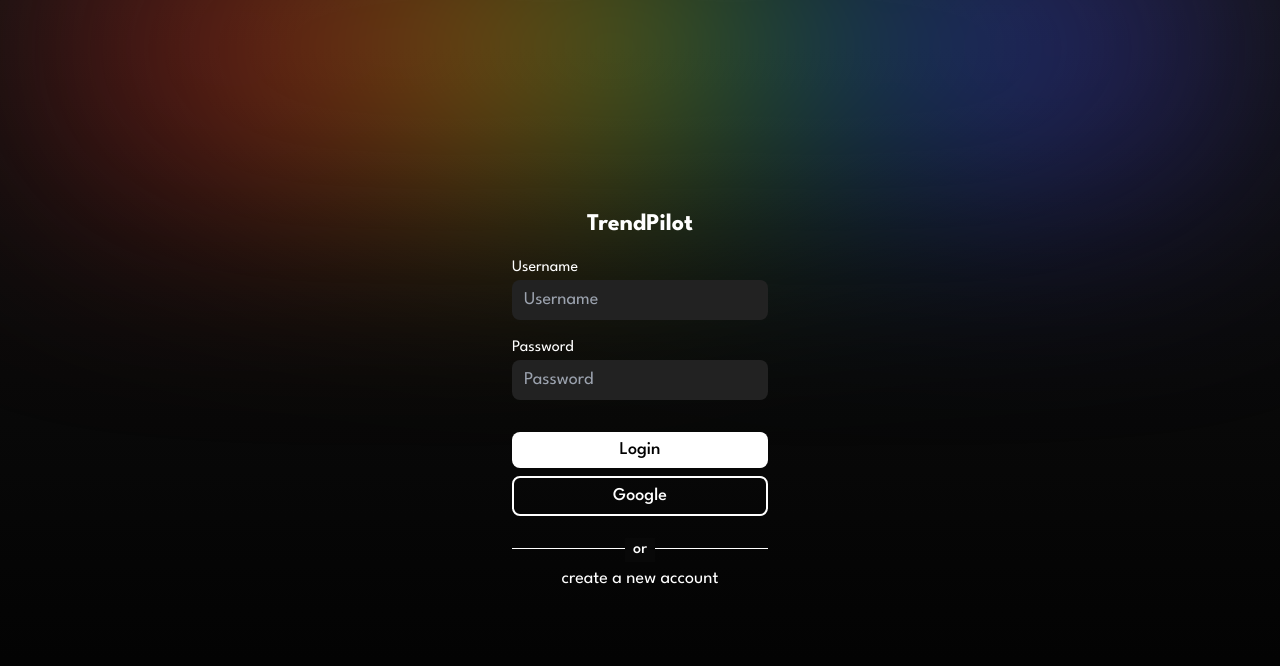
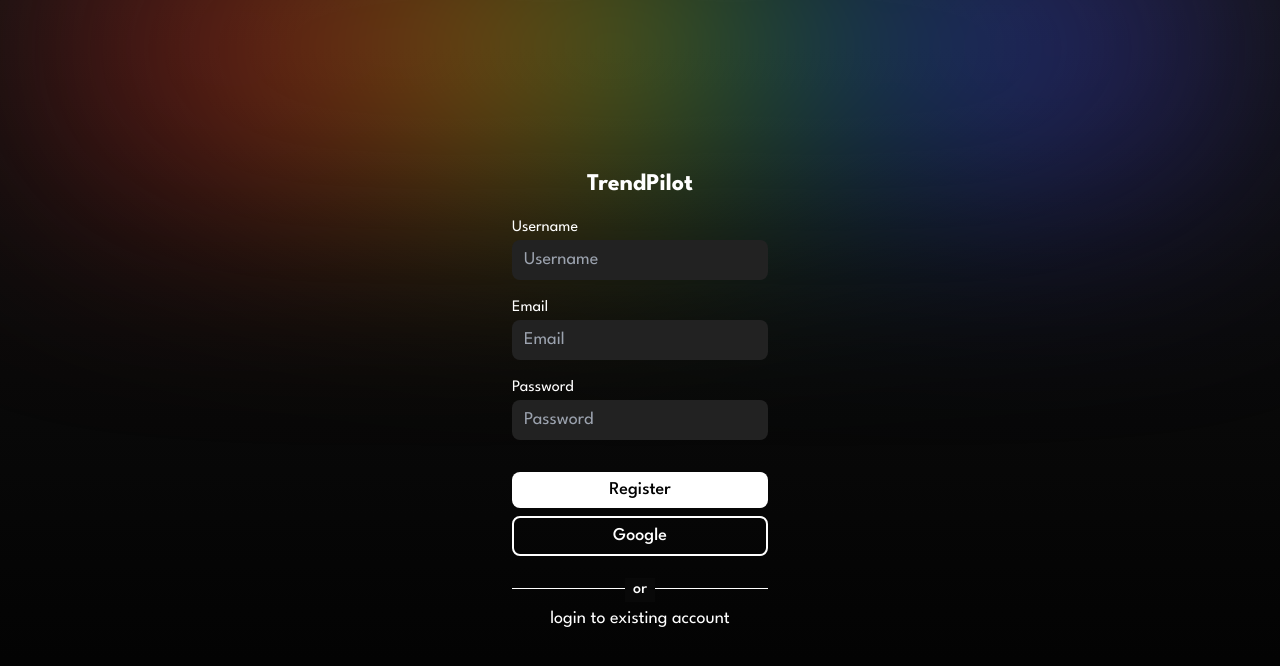
Before and after one commit to Niklas-dev/webscraping, a Next.js app in the folder frontend/: page /register in a window 1280 px wide. Shown: the top 666 px of the page. Built offline with nearby package versions, Linux system fonts and the light colour scheme.

Commit message:
feat(frontend): add email to register page

```diff
--- a/frontend/src/app/(unauthorized)/login/page.tsx
+++ b/frontend/src/app/(unauthorized)/login/page.tsx
@@ -1,4 +1,5 @@
 import BlurColors from "@/components/BlurColors";
+import Link from "next/link";
 
 export default function page() {
   return (
@@ -47,9 +48,14 @@ export default function page() {
               or
             </span>
           </div>
-          <button className="text-lg text-white hover:underline">
-            create a new account
-          </button>
+          <div className="w-full flex flex-row justify-center">
+            <Link
+              href={"/register"}
+              className="text-lg text-white hover:underline w-fit"
+            >
+              create a new account
+            </Link>
+          </div>
         </form>
       </div>
     </div>
--- a/frontend/src/app/(unauthorized)/register/page.tsx
+++ b/frontend/src/app/(unauthorized)/register/page.tsx
@@ -1,4 +1,5 @@
 import BlurColors from "@/components/BlurColors";
+import Link from "next/link";
 
 export default function page() {
   return (
@@ -22,6 +23,18 @@ export default function page() {
             />
           </div>
           <div className="flex flex-col">
+            <label className=" text-white" htmlFor="email">
+              Email
+            </label>
+            <input
+              className="w-64 h-10 bg-[#222222] rounded-lg py-1 px-3 text-lg"
+              type="text"
+              name="Email"
+              placeholder="Email"
+              id="email"
+            />
+          </div>
+          <div className="flex flex-col">
             <label className=" text-white" htmlFor="password">
               Password
             </label>
@@ -36,7 +49,7 @@ export default function page() {
 
           <div className="flex flex-col gap-2 mt-4">
             <button className="bg-white rounded-lg py-1 px-3 font-medium text-lg ">
-              Login
+              Register
             </button>
             <button className="border-white border-2 text-white rounded-lg py-1 px-3 font-medium text-lg ">
               Google
@@ -47,9 +60,14 @@ export default function page() {
               or
             </span>
           </div>
-          <button className="text-lg text-white hover:underline">
-            create a new account
-          </button>
+          <div className="w-full flex flex-row justify-center">
+            <Link
+              href={"/login"}
+              className="text-lg text-white hover:underline w-fit"
+            >
+              login to existing account
+            </Link>
+          </div>
         </form>
       </div>
     </div>
```
